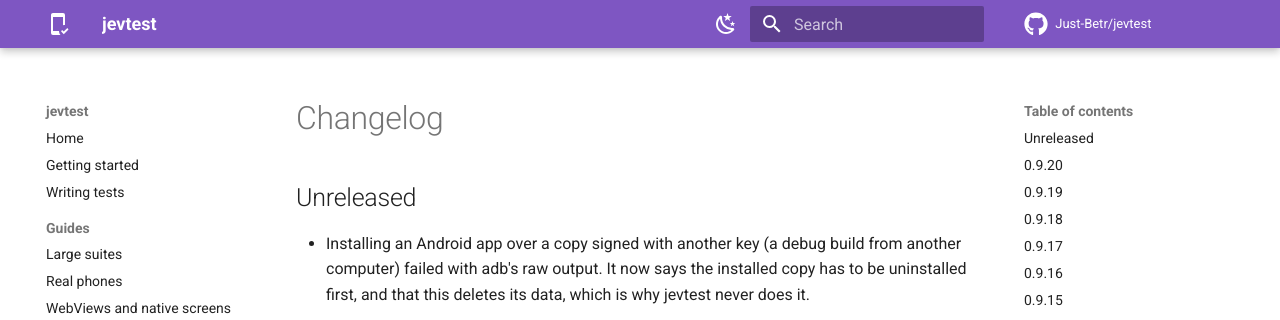
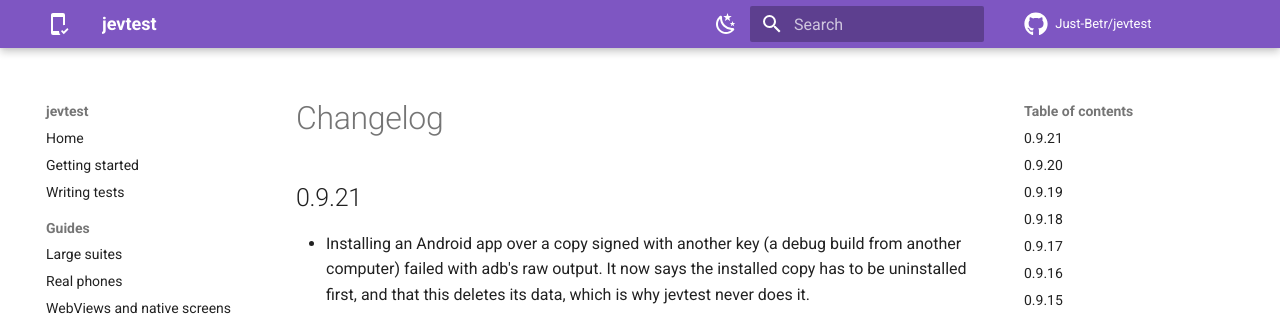
Before and after one commit to Just-Betr/jevtest, an MkDocs documentation site: the page built from docs/changelog.md, in a window 1280 px wide and 900 px high. Shown: the top 320 px of the window. Built offline with MkDocs 1.6.1 and Material for MkDocs 9.7.7, drawn with Linux system fonts in a browser that asks for light colours; comment, search, counter and statistics services are not loaded.

Commit message:
Release 0.9.21
Co-Authored-By: Claude Opus 5.5 <noreply@anthropic.com>

````diff
--- a/CHANGELOG.md
+++ b/CHANGELOG.md
@@ -1,6 +1,6 @@
 # Changelog
 
-## Unreleased
+## 0.9.21
 
 - Installing an Android app over a copy signed with another key (a debug build from another computer) failed with
   adb's raw output. It now says the installed copy has to be uninstalled first, and that this deletes its data,
--- a/docs/getting-started.md
+++ b/docs/getting-started.md
@@ -82,7 +82,7 @@ jevtest run tests.yaml --lock record --out results
 Both flags are required, so every run says how it treats the lockfile and where its results go.
 
 ```console
-jevtest 0.9.20 · android · emulator-5554 · dev.jevtest.jevtest_demo · jev-1.13.0 · lockfile: record
+jevtest 0.9.21 · android · emulator-5554 · dev.jevtest.jevtest_demo · jev-1.13.0 · lockfile: record
 
 ▶ App opens on the sign-in screen
   ✓ expect: The sign in screen is showing — Jev 0.98
--- a/jevtest/__init__.py
+++ b/jevtest/__init__.py
@@ -1,3 +1,3 @@
 """jevtest: plain-English end-to-end tests for Android and iOS apps, driven by TypeSafe's Jev."""
 
-__version__ = "0.9.20"
+__version__ = "0.9.21"
````
Also changed, not shown: README.md (+1 -1 lines), docs/index.md (+1 -1 lines).
